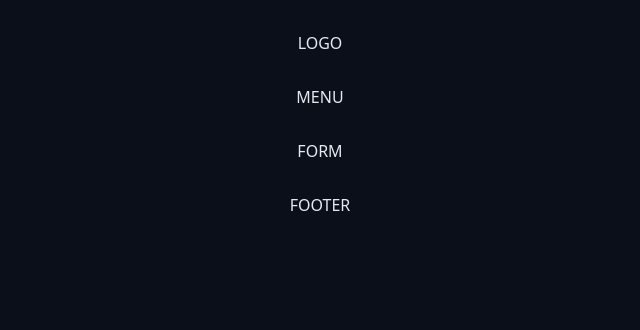
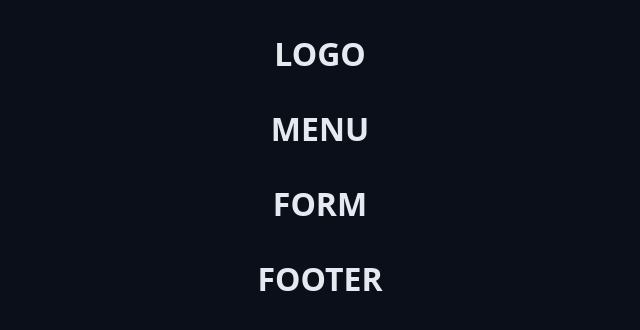
Before and after one commit to Ryotruuser/chronos-pomodoro, a React (Vite) app: page / in a window 1280 px wide. Shown: the top 330 px of the page, without its empty margins (320-960 px from the left). Built offline with nearby package versions, Linux system fonts and the light colour scheme.

Commit message:
componente dentro de componente

```diff
--- a/src/App.tsx
+++ b/src/App.tsx
@@ -1,21 +1,22 @@
 import './styles/theme.css';
 import './styles/global.css';
 import { Container } from './components/Container/Container';
+import { Heading } from './components/Heading/Heading';
 
 export function App() {
   return (
     <>
       <Container>
-        <section>LOGO</section>
+        <Heading>LOGO</Heading>
       </Container>
       <Container>
-        <section>MENU</section>
+        <Heading>MENU</Heading>
       </Container>
       <Container>
-        <section>FORM</section>
+        <Heading>FORM</Heading>
       </Container>
       <Container>
-        <section>FOOTER</section>
+        <Heading>FOOTER</Heading>
       </Container>
     </>
   );
--- a/src/styles/global.css
+++ b/src/styles/global.css
@@ -15,15 +15,3 @@ body {
   background: var(--gray-900);
   color: var(--text-default);
 }
-.container-fluid {
-  max-width: auto;
-}
-
-.container {
-  max-width: 98rem;
-  margin: 0 auto;
-}
-
-.content {
-  margin: 3.2rem;
-}
```
